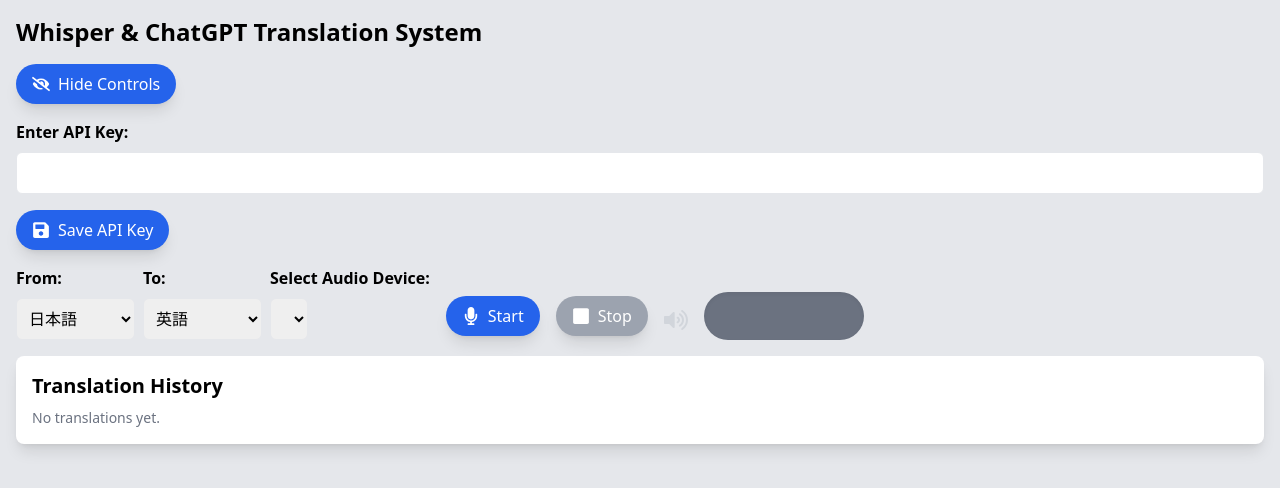
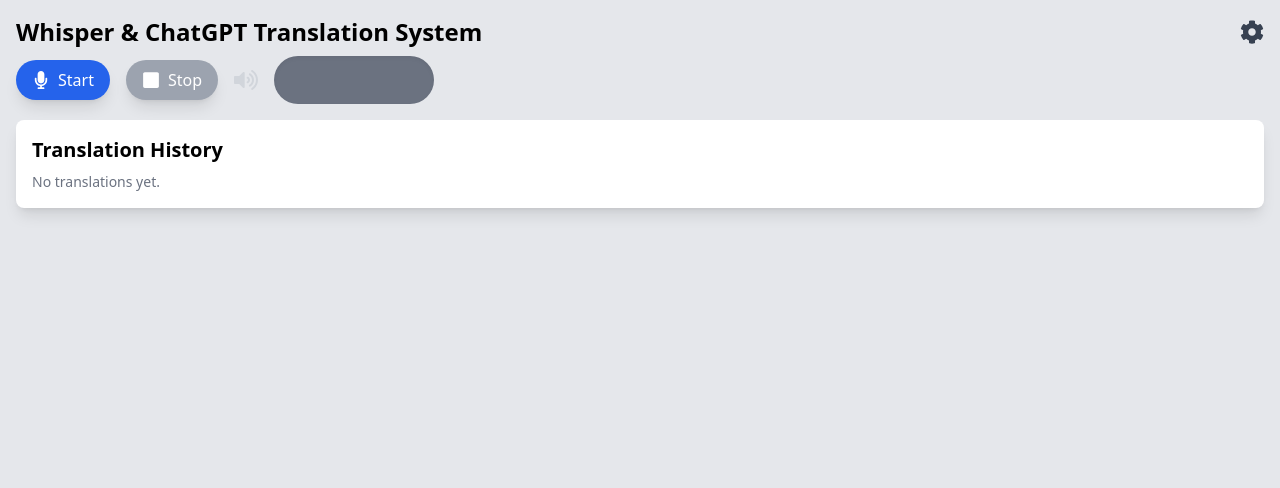
Before and after one commit to KentaroMorishita/echo-trans, a React (Vite) app: page / in a window 1280 px wide. Shown: the top 488 px of the page. Built offline with nearby package versions, Linux system fonts and the light colour scheme.

Commit message:
コントロール周りの整理

```diff
--- a/src/App.tsx
+++ b/src/App.tsx
@@ -1,8 +1,12 @@
+// src/App.tsx
+
 import React, { useState } from "react"
-import { FaEye, FaEyeSlash, FaMicrophone, FaLanguage } from "react-icons/fa"
+import { FaCog, FaMicrophone, FaLanguage } from "react-icons/fa"
 import AudioRecorder from "./components/AudioRecorder"
 import LanguageSelector from "./components/LanguageSelector"
 import ApiKeyManager from "./components/ApiKeyManager"
+import AudioDeviceSelector from "./components/AudioDeviceSelector"
+import SettingsModal from "./components/SettingsModal"
 import { checkApiKey } from "./services/checkApiKey"
 import { handleAudioData } from "./services/handleAudioData"
 import { handleTranslation } from "./services/handleTranslation"
@@ -13,44 +17,42 @@
   const [fromLang, setFromLang] = useState("ja")
   const [toLang, setToLang] = useState("en")
   const [translations, setTranslations] = useState<TranslationHistory[]>([])
-  const [isPanelVisible, setIsPanelVisible] = useState(true)
+  const [isSettingsOpen, setIsSettingsOpen] = useState(false)
+  const [selectedDeviceId, setSelectedDeviceId] = useState<string>("")
 
   return (
     <div className="min-h-screen bg-gray-200 p-4">
-      <h1 className="text-2xl font-bold mb-4">
+      <div className="flex justify-between items-center mb-2">
+        <h1 className="text-2xl font-bold">
           Whisper & ChatGPT Translation System
         </h1>
+        <button
+          onClick={() => setIsSettingsOpen(true)}
+          className="text-gray-700 hover:text-gray-900"
+          aria-label="Open Settings"
+        >
+          <FaCog size={24} />
+        </button>
+      </div>
 
-      <button
-        onClick={() => setIsPanelVisible(!isPanelVisible)}
-        className={`mb-4 px-4 py-2 flex items-center justify-center rounded-full transition-all duration-300 ${
-          isPanelVisible
-            ? "bg-blue-600 hover:bg-blue-700"
-            : "bg-gray-600 hover:bg-gray-700"
-        } shadow-lg text-white`}
-      >
-        {isPanelVisible ? (
-          <FaEyeSlash className="mr-2 text-lg" />
-        ) : (
-          <FaEye className="mr-2 text-lg" />
-        )}
-        <span className="font-medium">
-          {isPanelVisible ? "Hide Controls" : "Show Controls"}
-        </span>
-      </button>
+      {/* Settings Modal */}
+      <SettingsModal
+        isOpen={isSettingsOpen}
+        onClose={() => setIsSettingsOpen(false)}
+        apiKey={apiKey}
+        setApiKey={setApiKey}
+        fromLang={fromLang}
+        toLang={toLang}
+        setFromLang={setFromLang}
+        setToLang={setToLang}
+        selectedDeviceId={selectedDeviceId}
+        setSelectedDeviceId={setSelectedDeviceId}
+      />
 
-      {isPanelVisible && (
+      {/* Audio Recorder */}
       <div className="mb-4">
-          <ApiKeyManager setApiKey={setApiKey} />
-          <div className="flex flex-wrap gap-2 mb-4 items-center">
-            <LanguageSelector
-              label="From"
-              value={fromLang}
-              onChange={setFromLang}
-            />
-            <LanguageSelector label="To" value={toLang} onChange={setToLang} />
-            {/* prettier-ignore */}
         <AudioRecorder
+          selectedDeviceId={selectedDeviceId}
           onAudioData={(data: Blob) =>
             Promise.resolve(data)
               .then((data) => checkApiKey(apiKey, data))
@@ -61,9 +63,8 @@
           }
         />
       </div>
-        </div>
-      )}
 
+      {/* Translation History */}
       <div className="mt-4 p-4 bg-white rounded-lg shadow-lg">
         <h2 className="text-xl font-bold mb-2">Translation History</h2>
         {translations.length > 0 ? (
--- a/src/components/ApiKeyManager.tsx
+++ b/src/components/ApiKeyManager.tsx
@@ -2,6 +2,7 @@
 import { FaSave, FaTrash } from "react-icons/fa"
 
 interface ApiKeyManagerProps {
+  apiKey: string
   setApiKey: (key: string) => void
 }
 
--- /dev/null
+++ b/src/components/AudioDeviceSelector.tsx
@@ -0,0 +1,59 @@
+import React, { useEffect, useState } from "react"
+
+type AudioDeviceSelectorProps = {
+  selectedDeviceId: string
+  setSelectedDeviceId: (deviceId: string) => void
+}
+
+const AudioDeviceSelector: React.FC<AudioDeviceSelectorProps> = ({
+  selectedDeviceId,
+  setSelectedDeviceId,
+}) => {
+  const [devices, setDevices] = useState<MediaDeviceInfo[]>([])
+
+  useEffect(() => {
+    const fetchDevices = async () => {
+      try {
+        const allDevices = await navigator.mediaDevices.enumerateDevices()
+        const audioDevices = allDevices.filter(
+          (device) => device.kind === "audioinput"
+        )
+        setDevices(audioDevices)
+
+        if (audioDevices.length > 0 && !selectedDeviceId) {
+          setSelectedDeviceId(audioDevices[0].deviceId)
+        }
+      } catch (err) {
+        console.error("デバイス取得エラー:", err)
+      }
+    }
+
+    fetchDevices()
+
+    // デバイスの変更を監視
+    navigator.mediaDevices.ondevicechange = fetchDevices
+
+    return () => {
+      navigator.mediaDevices.ondevicechange = null
+    }
+  }, [selectedDeviceId, setSelectedDeviceId])
+
+  return (
+    <div className="mb-4">
+      <label className="block font-semibold mb-2">Select Audio Device:</label>
+      <select
+        value={selectedDeviceId}
+        onChange={(e) => setSelectedDeviceId(e.target.value)}
+        className="p-2 border rounded-md w-full"
+      >
+        {devices.map((device) => (
+          <option key={device.deviceId} value={device.deviceId}>
+            {device.label || `Audio Device ${device.deviceId}`}
+          </option>
+        ))}
+      </select>
+    </div>
+  )
+}
+
+export default AudioDeviceSelector
--- a/src/components/AudioRecorder.tsx
+++ b/src/components/AudioRecorder.tsx
@@ -1,15 +1,19 @@
+// src/components/AudioRecorder.tsx
+
 import React, { useState, useRef, useEffect } from "react"
-import { FaMicrophone, FaStop, FaVolumeUp } from "react-icons/fa"
+import { FaMicrophone, FaStop, FaVolumeUp, FaVolumeMute } from "react-icons/fa"
 
-type Props = {
+type AudioRecorderProps = {
+  selectedDeviceId: string
   onAudioData: (data: Blob) => void
 }
 
-const AudioRecorder: React.FC<Props> = ({ onAudioData }) => {
+const AudioRecorder: React.FC<AudioRecorderProps> = ({
+  selectedDeviceId,
+  onAudioData,
+}) => {
   const [isRecording, setIsRecording] = useState(false)
   const [audioUrl, setAudioUrl] = useState<string | null>(null)
-  const [devices, setDevices] = useState<MediaDeviceInfo[]>([])
-  const [selectedDeviceId, setSelectedDeviceId] = useState<string>("")
   const mediaRecorderRef = useRef<MediaRecorder | null>(null)
   const audioChunksRef = useRef<Blob[]>([])
   const audioContextRef = useRef<AudioContext | null>(null)
@@ -29,20 +33,6 @@
   const SILENCE_THRESHOLD = 10 // 音声終了を判定する低めの閾値
   const MIN_SPEECH_DURATION = 500 // ミリ秒単位で音声と判定する最小期間
   const SILENCE_DURATION = 1500 // 音声終了と判定する無音期間（ミリ秒）
-
-  // デバイス一覧の取得
-  useEffect(() => {
-    navigator.mediaDevices.enumerateDevices().then((devices) => {
-      const audioDevices = devices.filter(
-        (device) => device.kind === "audioinput"
-      )
-      setDevices(audioDevices)
-
-      if (audioDevices.length > 0) {
-        setSelectedDeviceId(audioDevices[0].deviceId)
-      }
-    })
-  }, [])
 
   // Canvasのサイズを設定
   const setCanvasSize = () => {
@@ -217,7 +207,7 @@
 
       // VADの実装
       const rms = calculateRMS(dataArray)
-      // console.log(`Calculated RMS: ${rms}`)
+      console.log(`Calculated RMS: ${rms}`)
 
       if (rms > SPEAKING_THRESHOLD) {
         if (!isSpeakingRef.current) {
@@ -283,7 +273,13 @@
         silenceTimerRef.current = null
       }
     }
-  }, [isRecording])
+  }, [
+    isRecording,
+    SPEAKING_THRESHOLD,
+    SILENCE_THRESHOLD,
+    SILENCE_DURATION,
+    MIN_SPEECH_DURATION,
+  ])
 
   // RMS（Root Mean Square）を計算する関数
   const calculateRMS = (data: Uint8Array): number => {
@@ -297,23 +293,7 @@
   }
 
   return (
-    <div className="flex flex-wrap items-end space-y-4 gap-4">
-      {/* デバイス選択ドロップダウン */}
-      <div>
-        <label className="block font-semibold mb-2">Select Audio Device:</label>
-        <select
-          value={selectedDeviceId}
-          onChange={(e) => setSelectedDeviceId(e.target.value)}
-          className="p-2 border rounded-md"
-        >
-          {devices.map((device) => (
-            <option key={device.deviceId} value={device.deviceId}>
-              {device.label || `Audio Device ${device.deviceId}`}
-            </option>
-          ))}
-        </select>
-      </div>
-
+    <div className="flex flex-row items-center gap-4">
       {/* 録音コントロール */}
       <div className="flex items-center gap-4">
         <button
@@ -343,7 +323,7 @@
         </button>
 
         {/* VADの状態表示（アイコン版） */}
-        <div className="mt-2">
+        <div>
           {isSpeaking ? (
             <FaVolumeUp className="text-blue-500 text-2xl" title="Speaking" />
           ) : (
--- /dev/null
+++ b/src/components/SettingsModal.tsx
@@ -0,0 +1,63 @@
+import React from "react"
+import { FaTimes } from "react-icons/fa"
+import ApiKeyManager from "./ApiKeyManager"
+import LanguageSelector from "./LanguageSelector"
+import AudioDeviceSelector from "./AudioDeviceSelector"
+
+type SettingsModalProps = {
+  isOpen: boolean
+  onClose: () => void
+  apiKey: string
+  setApiKey: (key: string) => void
+  fromLang: string
+  toLang: string
+  setFromLang: (lang: string) => void
+  setToLang: (lang: string) => void
+  selectedDeviceId: string
+  setSelectedDeviceId: (deviceId: string) => void
+}
+
+const SettingsModal: React.FC<SettingsModalProps> = ({
+  isOpen,
+  onClose,
+  apiKey,
+  setApiKey,
+  fromLang,
+  toLang,
+  setFromLang,
+  setToLang,
+  selectedDeviceId,
+  setSelectedDeviceId,
+}) => {
+  if (!isOpen) return null
+
+  return (
+    <div className="fixed inset-0 bg-black bg-opacity-50 flex justify-center items-center z-50">
+      <div className="bg-white rounded-lg w-11/12 max-w-lg p-6 relative">
+        <button
+          onClick={onClose}
+          className="absolute top-4 right-4 text-gray-500 hover:text-gray-700"
+          aria-label="Close Settings"
+        >
+          <FaTimes size={20} />
+        </button>
+        <h2 className="text-xl font-semibold mb-4">Settings</h2>
+        <div className="space-y-4">
+          <ApiKeyManager apiKey={apiKey} setApiKey={setApiKey} />
+          <LanguageSelector
+            label="From"
+            value={fromLang}
+            onChange={setFromLang}
+          />
+          <LanguageSelector label="To" value={toLang} onChange={setToLang} />
+          <AudioDeviceSelector
+            selectedDeviceId={selectedDeviceId}
+            setSelectedDeviceId={setSelectedDeviceId}
+          />
+        </div>
+      </div>
+    </div>
+  )
+}
+
+export default SettingsModal
```
Lines whose indentation alone changed are shown as unchanged.
